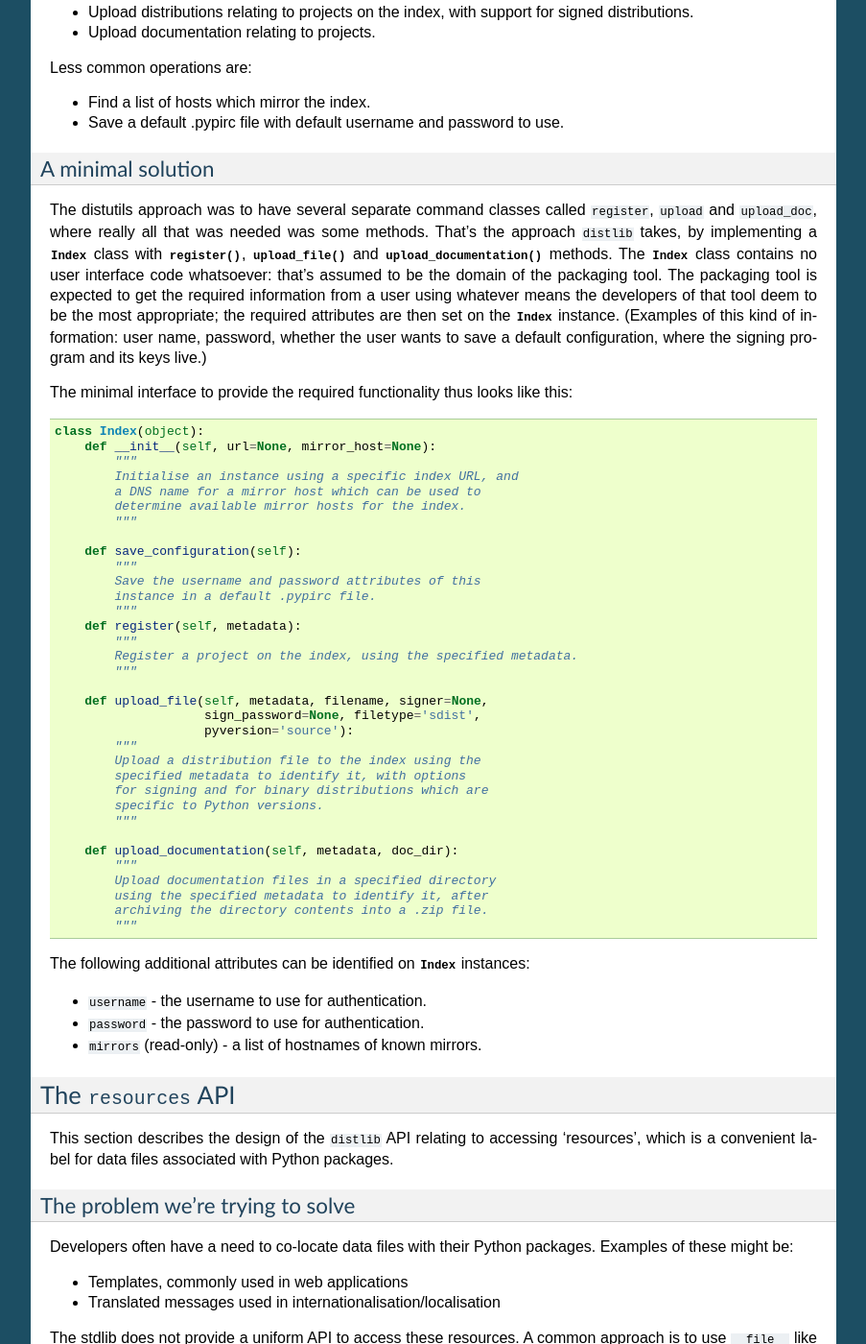
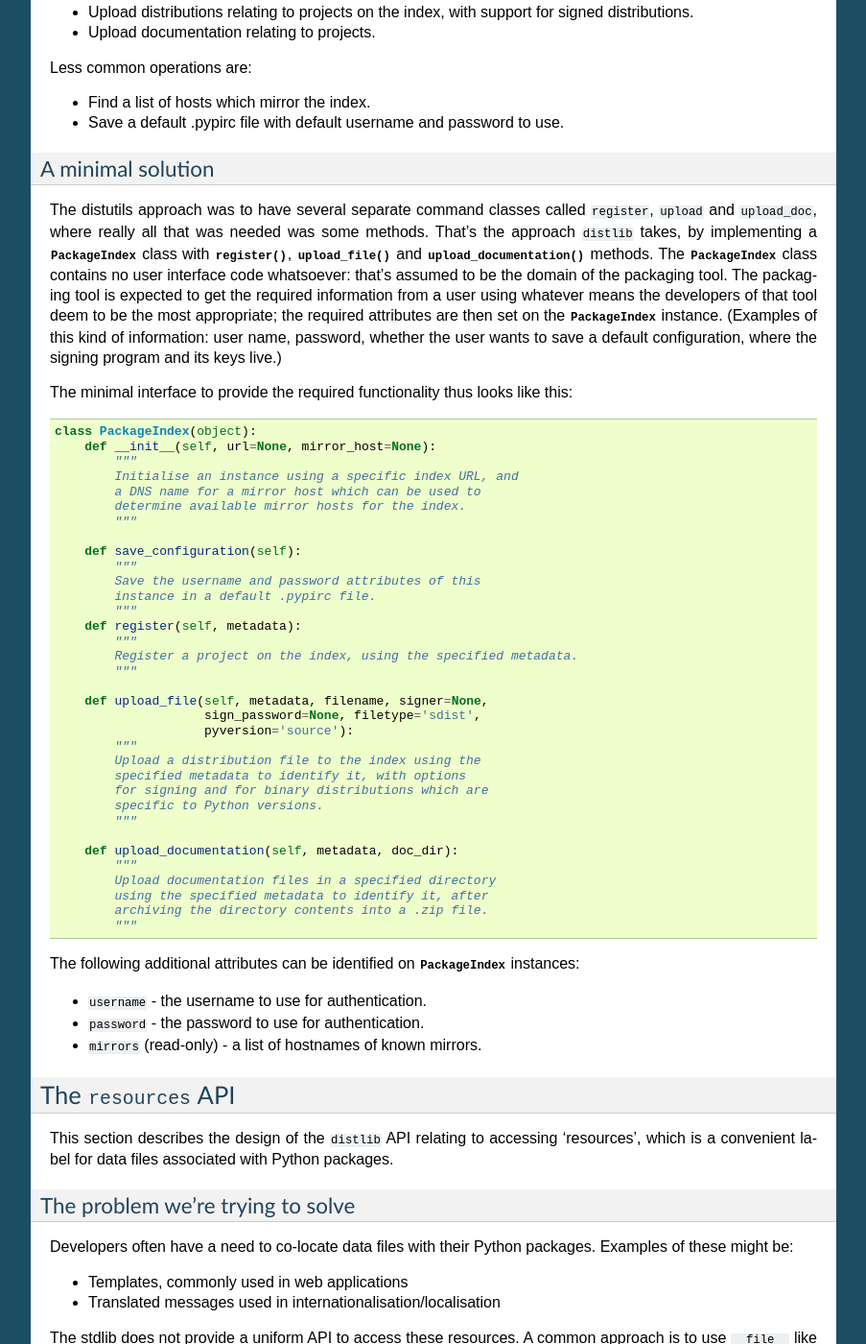
Before and after one commit to dstufft/distlib, a Sphinx documentation site: the page built from docs/internals.rst, in a window 1280 px wide and 1400 px high, scrolled down 2806 px. Shown: the whole window at 96% size, without its empty margins (198-1101 px from the left). Built offline with Sphinx 7.4.7, drawn with Linux system fonts in a browser that asks for light colours; formulas are drawn with MathJax 3; comment, search, counter and statistics services are not loaded.

Commit message:
Renamed Index to PackageIndex.

```diff
--- a/docs/internals.rst
+++ b/docs/internals.rst
@@ -186,20 +186,20 @@ A minimal solution
 The distutils approach was to have several separate command classes called
 ``register``, ``upload`` and ``upload_doc``, where really all that was needed
 was some methods. That's the approach ``distlib`` takes, by implementing a
-:class:`Index` class with :meth:`register`, :meth:`upload_file` and
-:meth:`upload_documentation` methods. The :class:`Index` class contains no
-user interface code whatsoever: that's assumed to be the domain of the
+:class:`PackageIndex` class with :meth:`register`, :meth:`upload_file` and
+:meth:`upload_documentation` methods. The :class:`PackageIndex` class contains
+no user interface code whatsoever: that's assumed to be the domain of the
 packaging tool. The packaging tool is expected to get the required information
 from a user using whatever means the developers of that tool deem to be the
-most appropriate; the required attributes are then set on the :class:`Index`
-instance. (Examples of this kind of information: user name, password, whether
-the user wants to save a default configuration, where the signing program and
-its keys live.)
+most appropriate; the required attributes are then set on the
+:class:`PackageIndex` instance. (Examples of this kind of information: user
+name, password, whether the user wants to save a default configuration, where
+the signing program and its keys live.)
 
 The minimal interface to provide the required functionality thus looks like
 this::
 
-    class Index(object):
+    class PackageIndex(object):
         def __init__(self, url=None, mirror_host=None):
             """
             Initialise an instance using a specific index URL, and
@@ -234,7 +234,7 @@ this::
             archiving the directory contents into a .zip file.
             """
 
-The following additional attributes can be identified on :class:`Index`
+The following additional attributes can be identified on :class:`PackageIndex`
 instances:
 
 * ``username`` - the username to use for authentication.
```
Also changed, not shown: docs/tutorial.rst (+7 -7 lines), 3 other files.
